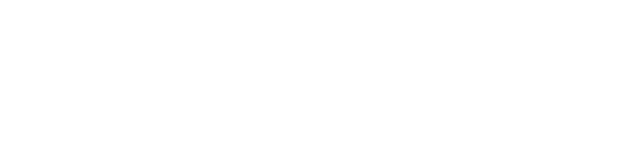
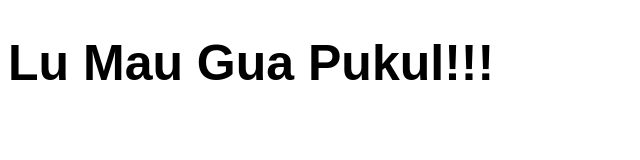
Before and after one commit to dimasAgung99/dimasAgung99.github.io, a plain HTML site: page index.html in a window 1280 px wide. Shown: the whole page, without its empty margins (0-640 px from the left). Drawn offline with Linux system fonts and the light colour scheme.

Commit message:
modifikasi file index.html

```diff
--- a/index.html
+++ b/index.html
@@ -1,4 +1,21 @@
 <!DOCTYPE html>
 <html>
+  <head>
+    <title>Dimas Agung Hidayat</title>
+    <meta name="viewport" content="width=device-width,initial-scale=1">
+    <style>
 
+      h1{
+
+        font-family: Arial,Sans-Serif;
+        font-size: 50px;
+        font-weight: bold;
+
+      }
+
+    </style>
+  </head>
+  <body>
+    <h1>Lu Mau Gua Pukul!!!</h1>
+  </body>
 </html>
```
